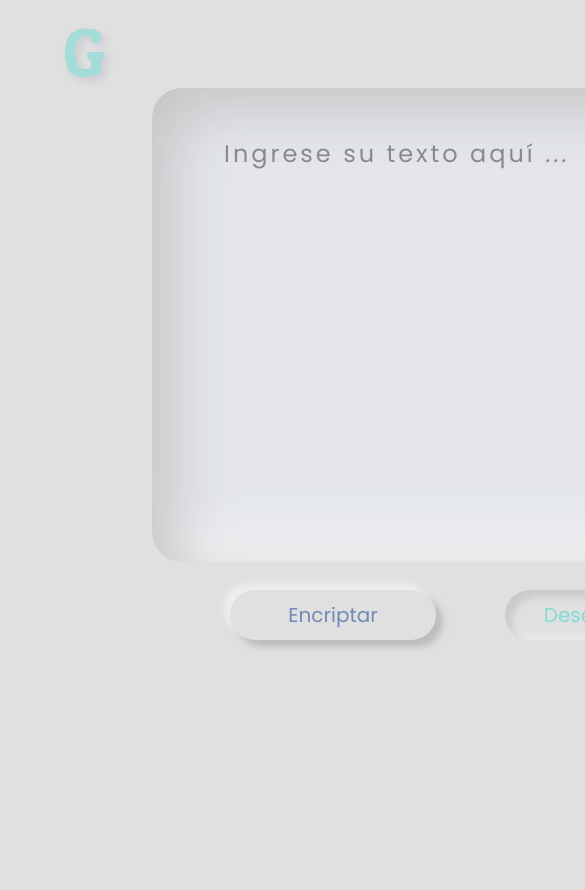
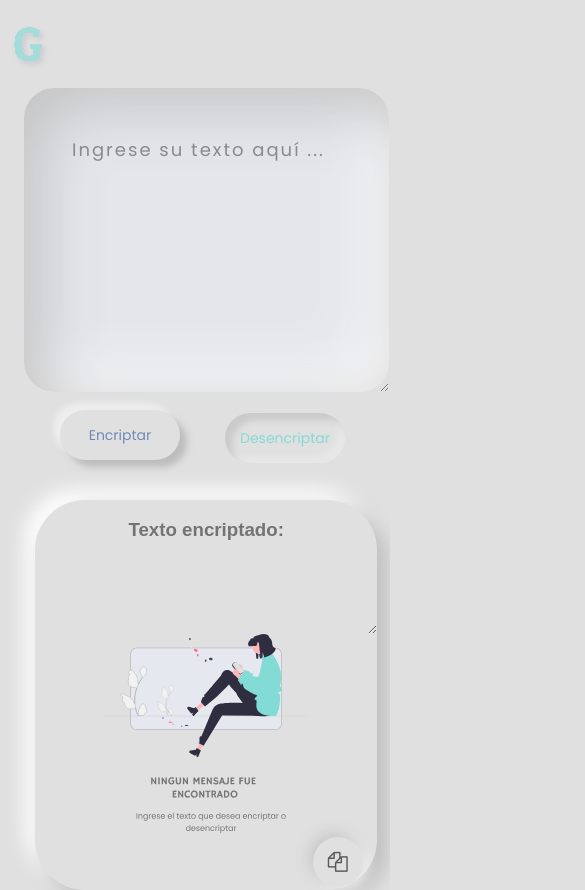
Before and after one commit to Gstv34/Encoder, a plain HTML site: page index.html in a window 390 px wide. Shown: the top 890 px of the page, 585 px wide, since content can reach past the window. Before the commit the page ends 844 px from the top, so only its background shows below. Drawn offline with Linux system fonts and the light colour scheme; a web font is replaced by a local one.

Commit message:
Movil @media queries

```diff
--- a/css/style.css
+++ b/css/style.css
@@ -3,8 +3,14 @@
 body{
     background-color: #E0E0E0;
 }
-.main{
-    padding-left: 3rem;
+
+main{
+    margin: 0;
+	padding: 0;
+	border: 0;
+	font-size: 100%;
+	font: inherit;
+	vertical-align: baseline;
 }
 #txtArea-main{
 font: 24px 'Poppins', sans-serif;
@@ -50,20 +56,19 @@ font-size: 20px;
 position: absolute;
 width: 206px;
 height: 50px;
-left: 230px;
+left: 204px;
 top: 590px;
 background: transparent;
 }
 
 #dec{
-
 font-family: 'Poppins', sans-serif;
 font-weight: 300;
 font-size: 20px;
 position: absolute;
 width: 206px;
 height: 50px;
-left: 505px;
+left: 490px;
 top: 590px;
 background: transparent;
 }
@@ -143,3 +148,94 @@ img{
     width: 4rem;
     height: 4rem;
 }
+@media screen and (max-width: 412px) and (max-height: 914px){
+
+    #logo{
+        position: absolute;
+        padding-top: 1rem;
+        width: 2.8rem;
+        height: 2.8rem;
+    }
+    #txtArea-main{
+        font: 18px 'Poppins', sans-serif;
+        position: relative;
+        top: 5rem;
+        left: 1rem;
+        width: 269px;
+        height: 256px;
+        padding: 3rem 3rem 0 3rem;
+        letter-spacing: 2px;
+    }
+    #enc{
+        font-size: 14px;
+        position: absolute;
+        width: 120px;
+        height: 50px;
+        left: 60px;
+        top: 410px;
+    }
+    #dec{
+        font-family: 'Poppins', sans-serif;
+        font-weight: 300;
+        font-size: 14px;
+        position: absolute;
+        width: 120px;
+        height: 50px;
+        left: 225px;
+        top: 413px;
+    }
+    .container{
+        position: absolute;
+        height: 390px;
+        left: 2.2rem;
+        top: 500px;
+    }
+    img{
+        margin-left: auto;
+        margin-right: auto;
+        max-width: 60%;
+    }
+
+}
+@media screen and (max-width: 375px) and (max-height: 667px){
+
+    #txtArea-main{
+        font: 18px 'Poppins', sans-serif;
+        position: relative;
+        top: 5.1rem;
+        left: 1rem;
+        width: 230px;
+        height: 256px;
+        padding: 3rem 3rem 0 3rem;
+        letter-spacing: 2px;
+    }
+    #enc{
+        font-size: 14px;
+        position: absolute;
+        width: 120px;
+        height: 50px;
+        left: 48px;
+        top: 410px;
+    }
+    #dec{
+        font-family: 'Poppins', sans-serif;
+        font-weight: 300;
+        font-size: 14px;
+        position: absolute;
+        width: 120px;
+        height: 47px;
+        left: 212px;
+        top: 413px;
+    }
+    .container{
+        position: absolute;
+        height: 320px;
+        left: 1rem;
+        top: 490px;
+    }
+    img{
+        margin-left: auto;
+        margin-right: auto;
+        max-width: 60%;
+    }
+}
--- a/index.html
+++ b/index.html
@@ -9,8 +9,11 @@
     <title>Codificador - Decodificador </title>
 </head>
 <body>
-<div class="main">
+    <header>
         <img id="logo" src="./public/G.svg" alt="">
+    </header>
+
+    <main>
         <textarea id="txtArea-main" cols="5" rows="4" placeholder="Ingrese su texto aquí ..." onkeyup="hiddeIlust()"></textarea>
 
         <div class="boton-container">
@@ -24,8 +27,7 @@
             <img src="./public/Ilustración.svg" alt="" id="ilustration">
             <input type="checkbox" title="Copiar" id="check">
         </div>
-
-</div>
+    </main>
 
 </body>
 <script src="./js/encode.js"></script>
```
Lines whose indentation alone changed are shown as unchanged.
